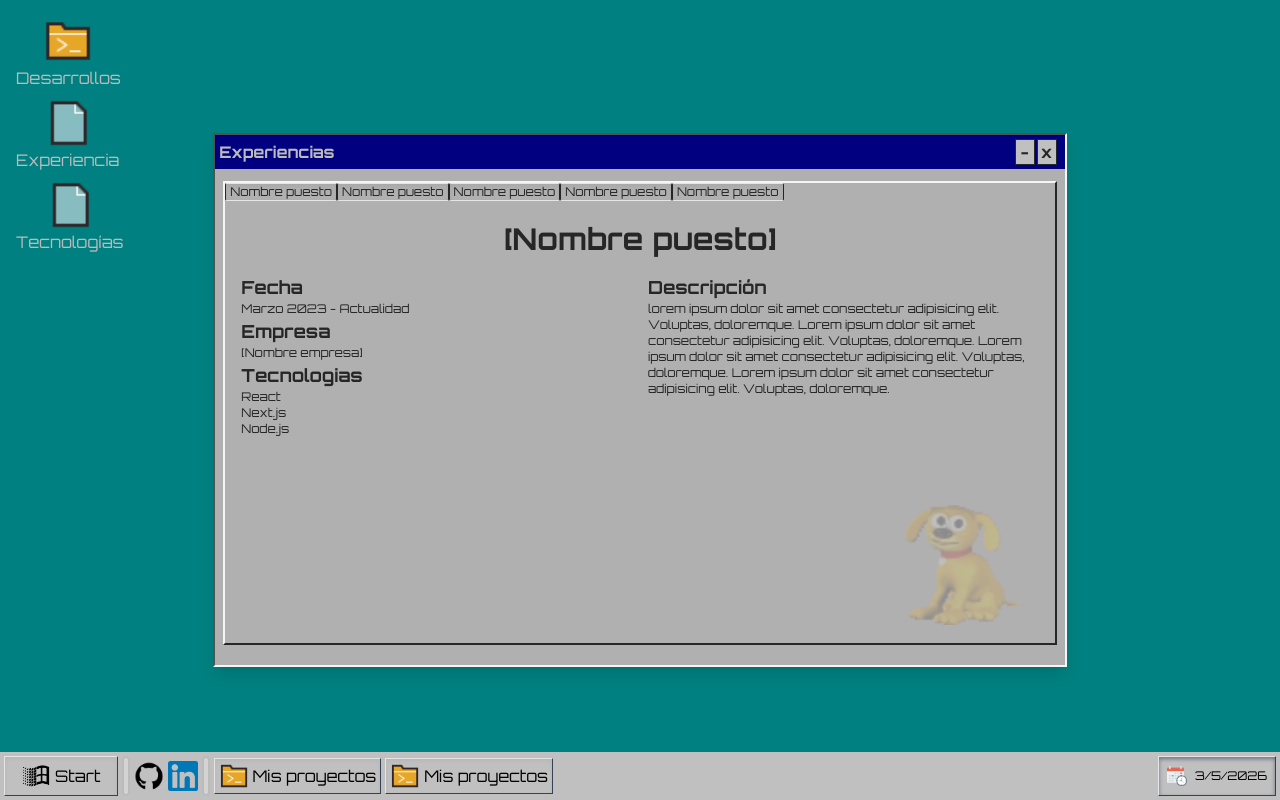
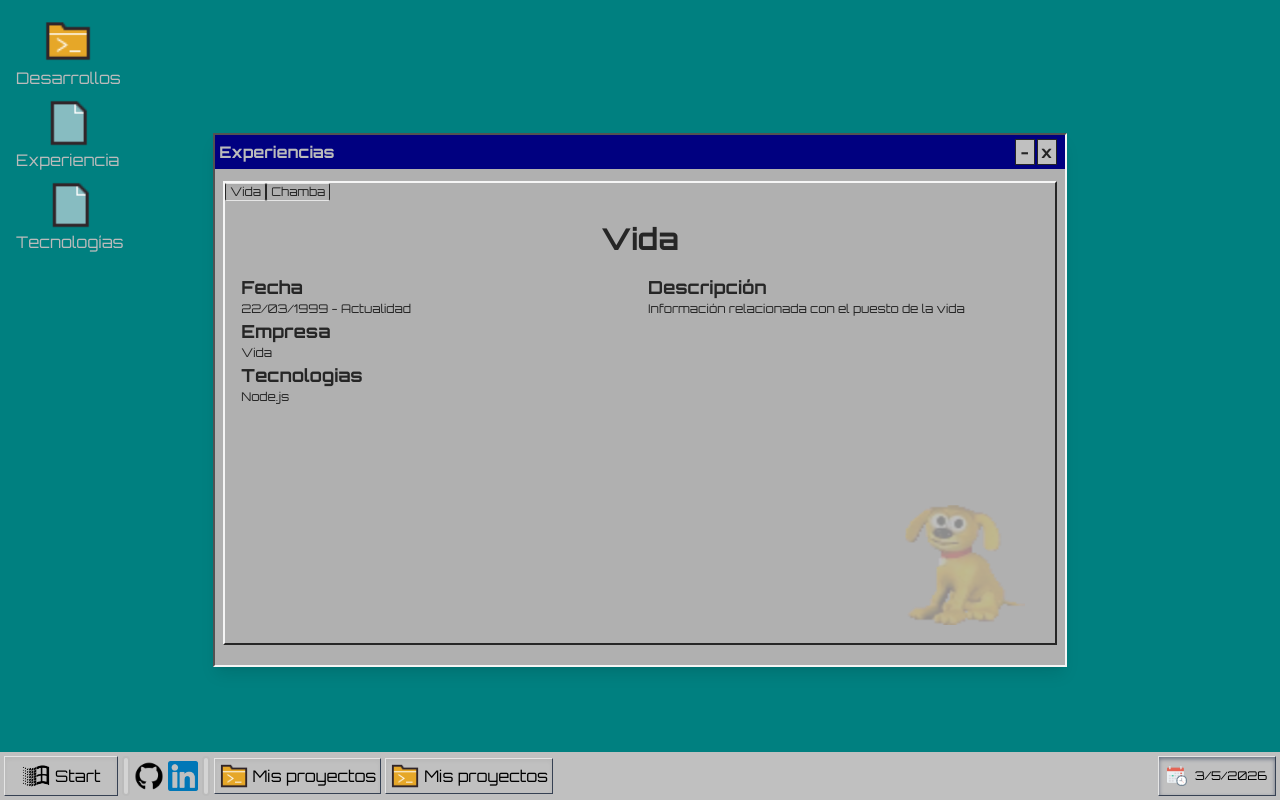
Before and after one commit to gastonrb19/portafolio, a Next.js app: page /windows in a window 1280 px wide. Built offline with nearby package versions, Linux system fonts and the light colour scheme.

Commit message:
Pass information through the components ok; todo: add functionality to set which experience is selected

```diff
--- a/app/components/windows/ButtonsWindow.tsx
+++ b/app/components/windows/ButtonsWindow.tsx
@@ -1,16 +1,19 @@
 import ButtonItemWindow from "./ButtonItemWindow";
+import { Experience } from "./interfaces/Interfaces";
 
-export default function ButtonsWindow() {
+export default function ButtonsWindow({
+  experiences,
+}: {
+  experiences?: Experience[];
+}) {
   return (
     <div
       id="buttons-section"
       className="xs:text-xs md:text-md text-neutral-800 flex flex-wrap -ml-1 "
     >
-      <ButtonItemWindow name="Nombre puesto" />
-      <ButtonItemWindow name="Nombre puesto" />
-      <ButtonItemWindow name="Nombre puesto" />
-      <ButtonItemWindow name="Nombre puesto" />
-      <ButtonItemWindow name="Nombre puesto" />
+      {experiences?.map((experience) => (
+        <ButtonItemWindow key={experience.id} name={experience.company_name} />
+      ))}
     </div>
   );
 }
--- a/app/components/windows/DescriptionWindow.tsx
+++ b/app/components/windows/DescriptionWindow.tsx
@@ -1,14 +1,12 @@
-export default function DescriptionWindow() {
+export default function DescriptionWindow({
+  description,
+}: {
+  description?: string;
+}) {
   return (
     <div className="" id="description">
       <h5 className="font-bold xs:text-sm md:text-lg">Descripción</h5>
-      <p className="">
-        lorem ipsum dolor sit amet consectetur adipisicing elit. Voluptas,
-        doloremque. Lorem ipsum dolor sit amet consectetur adipisicing elit.
-        Voluptas, doloremque. Lorem ipsum dolor sit amet consectetur adipisicing
-        elit. Voluptas, doloremque. Lorem ipsum dolor sit amet consectetur
-        adipisicing elit. Voluptas, doloremque.
-      </p>
+      <p className="">{description}</p>
     </div>
   );
 }
--- a/app/components/windows/RelevantInformationWindow.tsx
+++ b/app/components/windows/RelevantInformationWindow.tsx
@@ -1,16 +1,29 @@
-export default function RelevantInformationWindow() {
+import { Tecnology } from "./interfaces/Interfaces";
+export default function RelevantInformationWindow({
+  start_date,
+  finish_date,
+  company_name,
+  tecnologies,
+}: {
+  start_date?: string;
+  finish_date?: string;
+  company_name?: string;
+  tecnologies?: Tecnology[];
+}) {
   return (
     <>
       <div className="" id="relevant-info">
         <h5 className="font-bold xs:text-sm md:text-lg">Fecha</h5>
-        <p>Marzo 2023 - Actualidad</p>
+        <p>
+          {start_date} - {finish_date || "Actualidad"}
+        </p>
         <h5 className="font-bold xs:text-sm md:text-lg">Empresa</h5>
-        <p>[Nombre empresa]</p>
+        <p>{company_name}</p>
         <h5 className="font-bold xs:text-sm md:text-lg">Tecnologias</h5>
         <ul>
-          <li>React</li>
-          <li>Next.js</li>
-          <li>Node.js</li>
+          {tecnologies?.map((tech) => (
+            <li key={tech.id}>{tech.name}</li>
+          ))}
         </ul>
       </div>
     </>
--- a/app/components/windows/Rover.tsx
+++ b/app/components/windows/Rover.tsx
@@ -6,7 +6,7 @@ export default function Rover() {
       height={100}
       src="/rover.png"
       alt="rover"
-      className="absolute xs:bottom-50 md:bottom-10 right-10 opacity-20 xs:w-20 xs:h-20 md:w-30 md:h-30"
+      className="absolute bottom-50 md:bottom-10 right-10 opacity-20 w-20 h-20 md:w-30 md:h-30"
     />
   );
 }
--- a/app/components/windows/WindowInner.tsx
+++ b/app/components/windows/WindowInner.tsx
@@ -1,16 +1,41 @@
+"use client";
+import { useState } from "react";
 import ButtonsWindow from "./ButtonsWindow";
 import Rover from "./Rover";
 import WrapInformationWindow from "./WrapInformationWindow";
+import { Experience } from "./interfaces/Interfaces";
+
+const Experiences = [
+  {
+    id: 1,
+    start_date: "22/03/1999",
+    company_name: "Vida",
+    description: "Información relacionada con el puesto de la vida",
+    isCurrent: true,
+    tecnologies: [{ id: 1, name: "Node.js" }],
+  },
+  {
+    id: 2,
+    start_date: "22/03/1999",
+    company_name: "Chamba",
+    description: "Información relacionada con el puesto de la chamba",
+    isCurrent: true,
+    tecnologies: [{ id: 1, name: "Node.js" }],
+  },
+];
 
 export default function WindowInner() {
+  const [experience, setExperience] = useState<Experience[]>([...Experiences]);
+  const [selectedExperience, setSelectedExperience] =
+    useState<Experience | null>(experience[0] || null);
   return (
     <div id="gap-window-inner" className="w-12/12 h-12/12 py-3 px-2">
       <div
         id="window-inner"
         className="w-12/12 h-11/12 border-2 border-b-neutral-800 border-r-neutral-800 border-t-neutral-100 border-l-neutral-100 px-1 overflow-y-auto"
       >
-        <ButtonsWindow />
-        <WrapInformationWindow />
+        <ButtonsWindow experiences={experience} />
+        <WrapInformationWindow experience={selectedExperience} />
       </div>
       <Rover />
     </div>
--- a/app/components/windows/WrapInformationWindow.tsx
+++ b/app/components/windows/WrapInformationWindow.tsx
@@ -1,17 +1,27 @@
 import DescriptionWindow from "./DescriptionWindow";
 import RelevantInformationWindow from "./RelevantInformationWindow";
+import { Experience } from "./interfaces/Interfaces";
 
-export default function WrapInformationWindow() {
+export default function WrapInformationWindow({
+  experience,
+}: {
+  experience: Experience | null;
+}) {
   return (
     <div
       id="information"
       className="p-3 text-neutral-800 grid grid-cols-1 md:grid-cols-2 xs:text-xs md:text-md gap-4 pt-5"
     >
       <h4 className="text-xl md:text-3xl text-neutral-800 font-bold md:col-span-2 text-center">
-        [Nombre puesto]
+        {experience?.company_name}
       </h4>
-      <RelevantInformationWindow />
-      <DescriptionWindow />
+      <RelevantInformationWindow
+        start_date={experience?.start_date}
+        finish_date={experience?.finish_date}
+        company_name={experience?.company_name}
+        tecnologies={experience?.tecnologies}
+      />
+      <DescriptionWindow description={experience?.description} />
     </div>
   );
 }
--- /dev/null
+++ b/app/components/windows/interfaces/Interfaces.tsx
@@ -0,0 +1,14 @@
+export interface Tecnology {
+  id: number;
+  name: string;
+}
+
+export interface Experience {
+  id: number;
+  start_date: string;
+  finish_date?: string;
+  company_name: string;
+  description: string;
+  isCurrent: boolean;
+  tecnologies: Tecnology[];
+}
```
